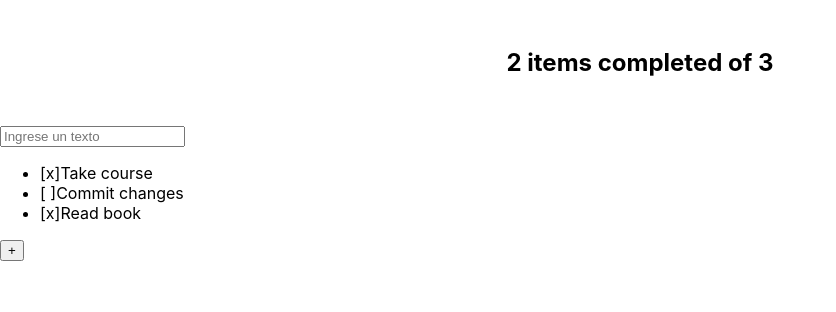
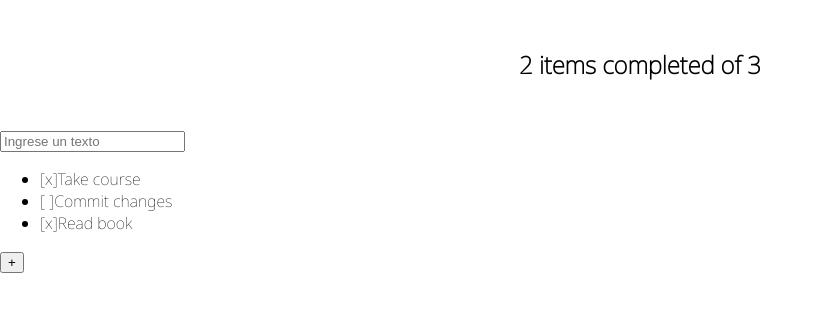
Before and after one commit to ArielAyala/to-do-list-react, a React (Create React App) app: page / in a window 1280 px wide. Shown: the top 312 px of the page, without its empty margins (0-836 px from the left). Built offline with nearby package versions, Linux system fonts and the light colour scheme.

Commit message:
Add google font and change title

```diff
--- a/public/index.html
+++ b/public/index.html
@@ -1,14 +1,12 @@
 <!DOCTYPE html>
 <html lang="en">
+
 <head>
   <meta charset="utf-8" />
   <link rel="icon" href="%PUBLIC_URL%/favicon.ico" />
   <meta name="viewport" content="width=device-width, initial-scale=1" />
   <meta name="theme-color" content="#000000" />
-    <meta
-      name="description"
-      content="Web site created using create-react-app"
-    />
+  <meta name="description" content="Web site created using create-react-app" />
   <link rel="apple-touch-icon" href="%PUBLIC_URL%/logo192.png" />
   <!--
       manifest.json provides metadata used when your web app is installed on a
@@ -24,8 +22,12 @@
       work correctly both with client-side routing and a non-root public URL.
       Learn how to configure a non-root public URL by running `npm run build`.
     -->
-    <title>React App</title>
+  <link rel="preconnect" href="https://fonts.googleapis.com">
+  <link rel="preconnect" href="https://fonts.gstatic.com" crossorigin>
+  <link href="https://fonts.googleapis.com/css2?family=Noto+Sans:wght@100&display=swap" rel="stylesheet">
+  <title>To do - React</title>
 </head>
+
 <body>
   <noscript>You need to enable JavaScript to run this app.</noscript>
   <div id="root"></div>
@@ -40,4 +42,5 @@
       To create a production bundle, use `npm run build` or `yarn build`.
     -->
 </body>
+
 </html>
--- a/src/index.css
+++ b/src/index.css
@@ -1,8 +1,6 @@
 body {
   margin: 0;
-  font-family: -apple-system, BlinkMacSystemFont, 'Segoe UI', 'Roboto', 'Oxygen',
-    'Ubuntu', 'Cantarell', 'Fira Sans', 'Droid Sans', 'Helvetica Neue',
-    sans-serif;
+  font-family: 'Noto Sans', sans-serif;
   -webkit-font-smoothing: antialiased;
   -moz-osx-font-smoothing: grayscale;
 }
```
Lines whose indentation alone changed are shown as unchanged.
